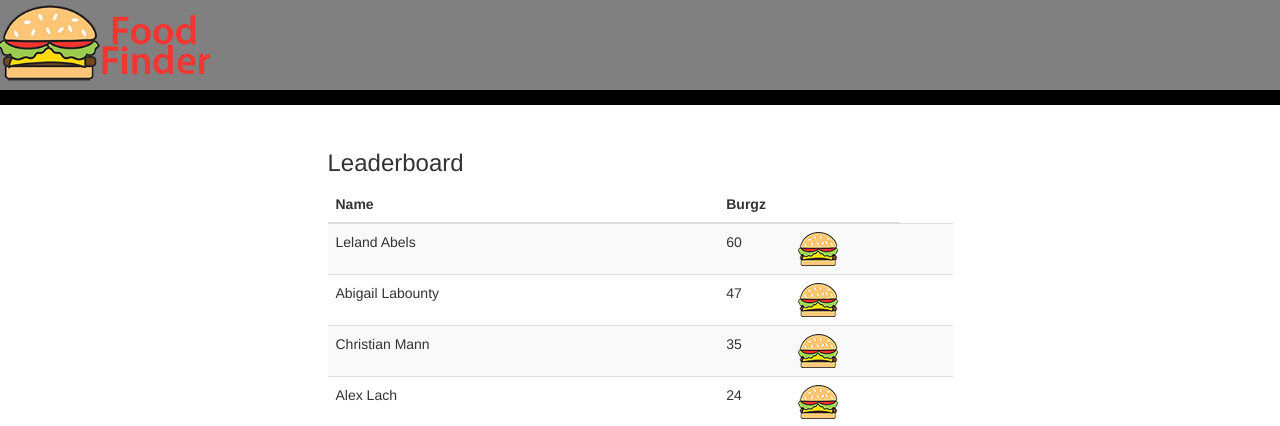
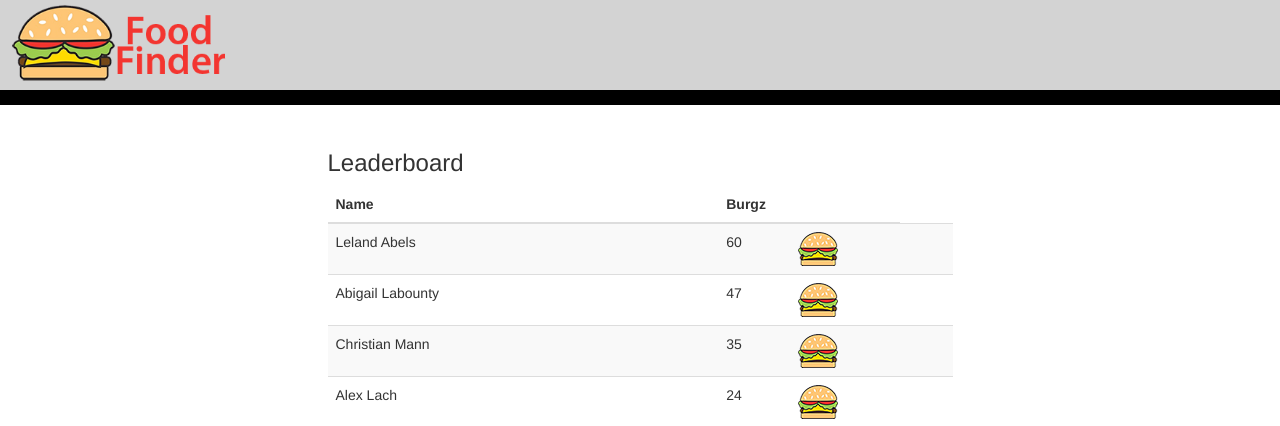
Before and after one commit to christian-mann/mufuggin_sorcerers, a Django app: page /event/leaderboard/ in a window 1280 px wide. Shown: the top 426 px of the page. Run offline with Django 3.2, Linux system fonts and the light colour scheme; parts of the project's set-up code (start-up, migrations or seed data) failed here and were passed over; some libraries are stand-ins or nearby versions.

Commit message:
style stuff

```diff
--- a/foodfinder/templates/base.html
+++ b/foodfinder/templates/base.html
@@ -17,8 +17,8 @@
 	</style>
 </head>
 <body>
-<div class="row" style="background-color:grey">
-	<img src="{% static 'img/Food_Finder_Logo2.png' %}" style="margin-left:10px; height:90px;"/>
+<div class="row" style="background-color:lightgrey">
+	<img src="{% static 'img/Food_Finder_Logo2.png' %}" style="margin-left:25px; height:90px;"/>
 	<div class="pull-right" style="margin-right:20px">
 		<fb:login-button size="xlarge" show-faces="false" onlogin="window.refresh()" autologoutlink="true" width="200" max-rows="1"></fb:login-button>
 	</div>
```
